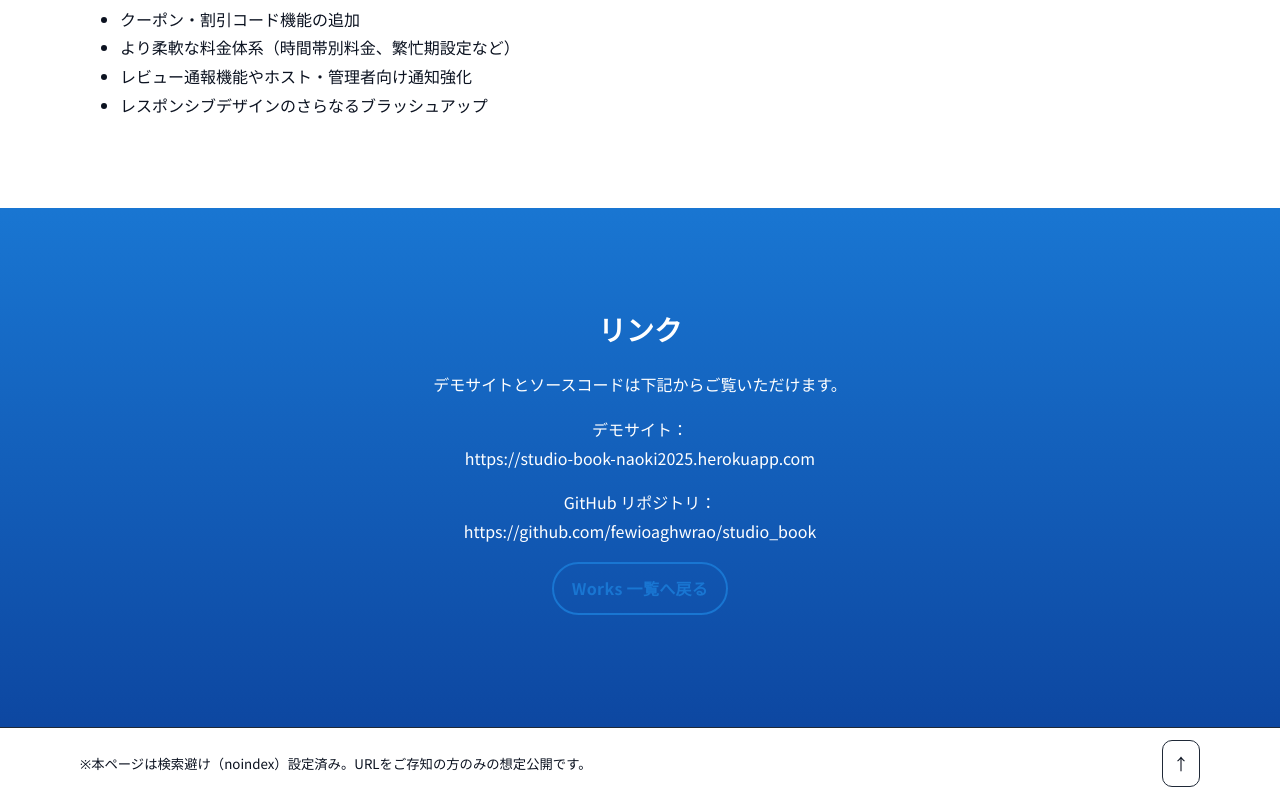
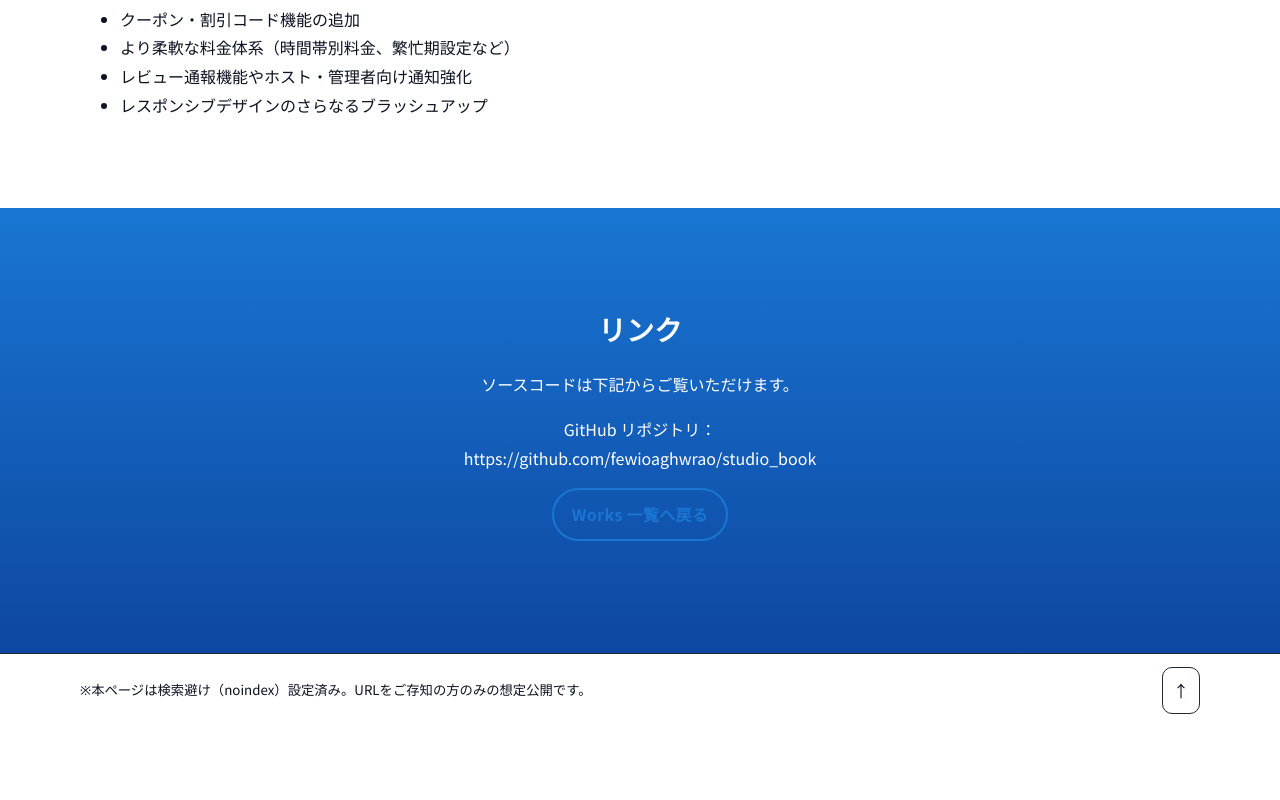
Before and after one commit to fewioaghwrao/my-portfoliohogwhigrox, a plain HTML site: page studiobook.html in a window 1280 px wide. Shown: the part 6059-6859 px from the top of the page. After the commit the page ends 6785 px from the top, so only its background shows below. Drawn offline with Linux system fonts and the light colour scheme.

Commit message:
Add files via upload

```diff
--- a/studiobook.html
+++ b/studiobook.html
@@ -396,13 +396,7 @@ HostStatsController → HostStatsService → ReservationRepository / ReviewRepos
       <div class="container cta reveal">
         <h2 class="section__title">リンク</h2>
         <p class="mb-2">
-          デモサイトとソースコードは下記からご覧いただけます。
-        </p>
-        <p>
-          デモサイト：<br>
-          <a href="https://studio-book-naoki2025.herokuapp.com" target="_blank" rel="noopener noreferrer nofollow">
-            https://studio-book-naoki2025.herokuapp.com
-          </a>
+          ソースコードは下記からご覧いただけます。
         </p>
         <p class="mt-1">
           GitHub リポジトリ：<br>
```
Also changed, not shown: payroll.html (+1 -1 lines).
